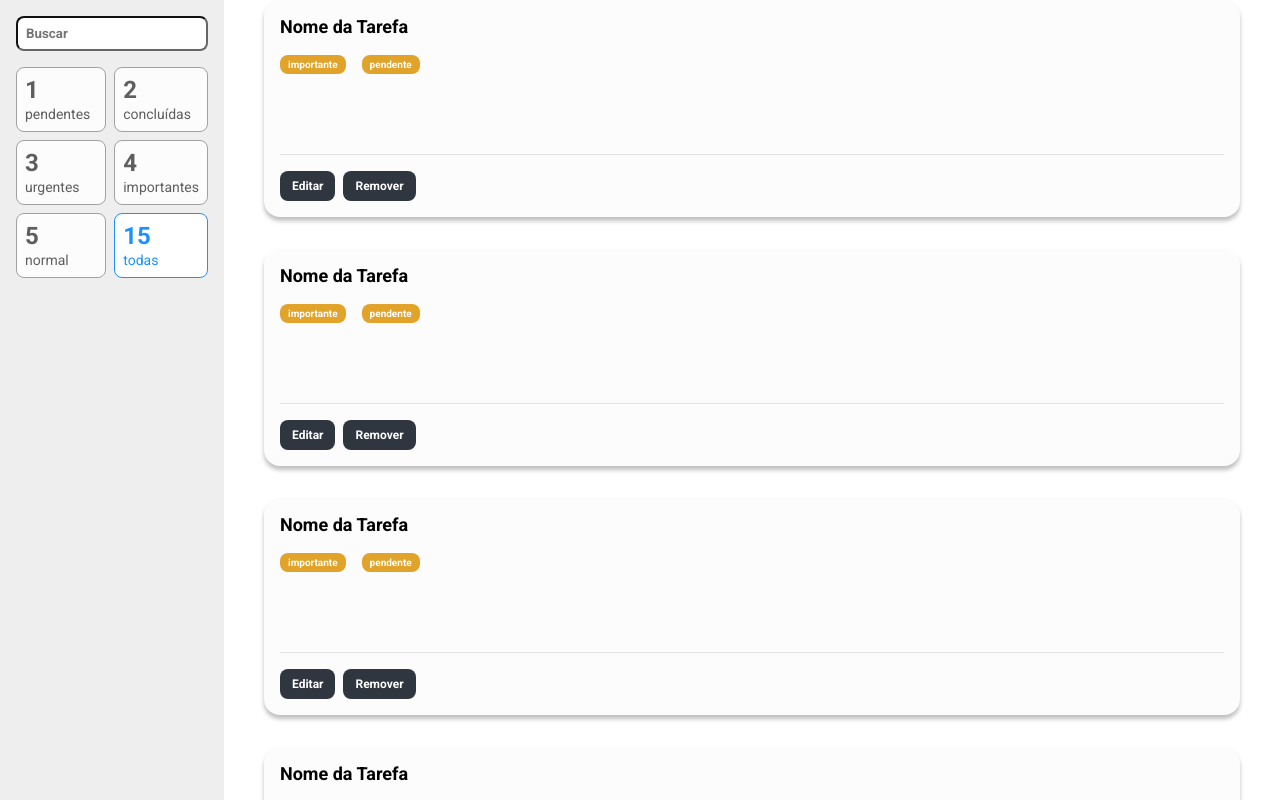
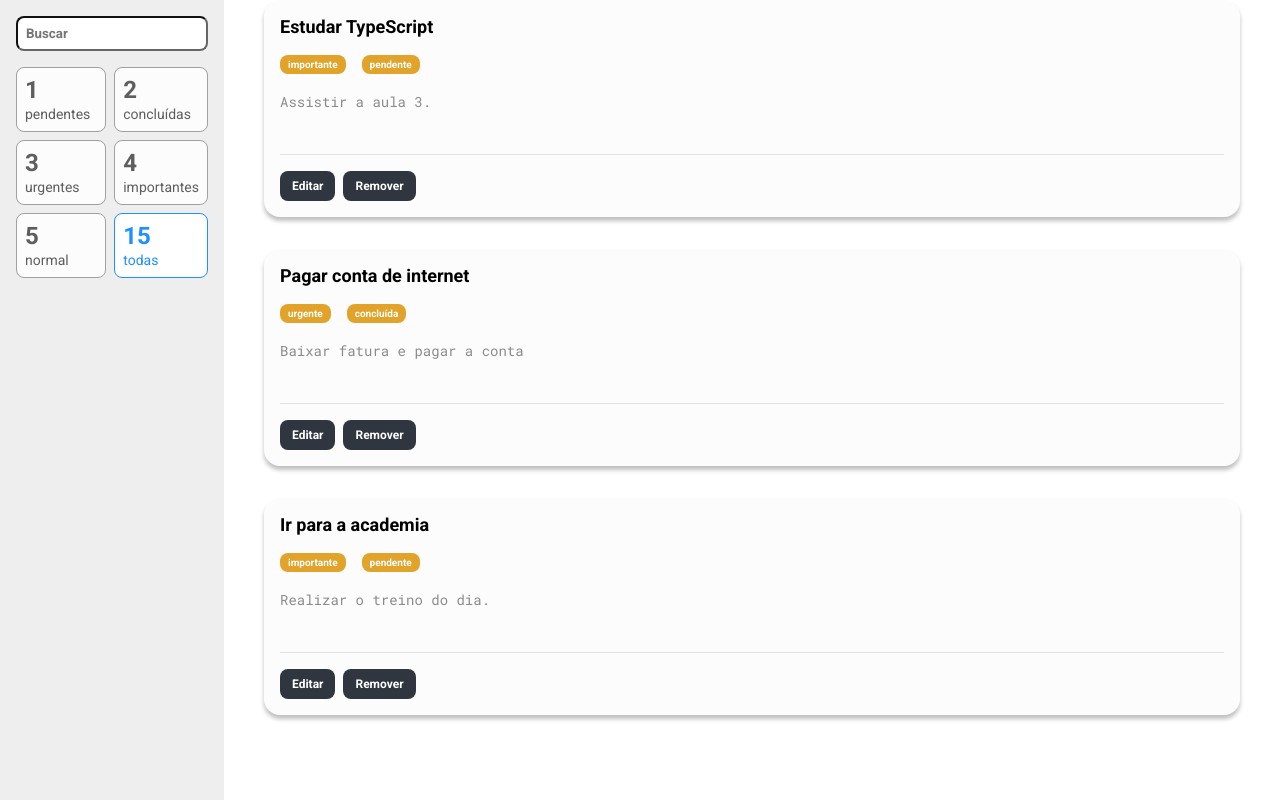
Before and after one commit to bcadore/ToDoList-ReactJS, a React (Create React App) app: page / in a window 1280 px wide. Built offline with nearby package versions, Linux system fonts and the light colour scheme.

Commit message:
Criado estado para os botões.

```diff
--- a/src/components/Tarefa/index.tsx
+++ b/src/components/Tarefa/index.tsx
@@ -1,16 +1,37 @@
-import * as S from './styles'
+import { useState } from 'react';
+import * as S from './styles';
 
-const Tarefa = () => (
+type Props = {
+  titulo: string;
+  prioridade: string;
+  status: string;
+  descricao: string;
+};
+
+const Tarefa = ({titulo, prioridade, status, descricao}: Props) => {
+  const [estaEditando, setEstaEditando] = useState(false);
+
+  return (
     <S.Card>
-        <S.Titulo>Nome da Tarefa</S.Titulo>
-        <S.Tag>importante</S.Tag>
-        <S.Tag>pendente</S.Tag>
-        <S.Descricao />
-        <S.BarraAcoes>
-            <S.Botao>Editar</S.Botao>
+      <S.Titulo>{titulo}</S.Titulo>
+      <S.Tag>{prioridade}</S.Tag>
+      <S.Tag>{status}</S.Tag>
+      <S.Descricao value={descricao} />
+      <S.BarraAcoes>
+        {estaEditando ? (
+          <>
+            <S.Botao>Salvar</S.Botao>
+            <S.Botao onClick={() => setEstaEditando(false)}>Cancelar</S.Botao>
+          </>
+        ) : (
+          <>
+            <S.Botao onClick={() => setEstaEditando(true)}>Editar</S.Botao>
             <S.Botao>Remover</S.Botao>
-        </S.BarraAcoes>
+          </>
+        )}
+      </S.BarraAcoes>
     </S.Card>
-)
+  );
+};
 
-export default Tarefa
+export default Tarefa;
--- a/src/containers/ListaTarefas/index.tsx
+++ b/src/containers/ListaTarefas/index.tsx
@@ -1,28 +1,44 @@
-import Tarefa from "../../components/Tarefa"
+import Tarefa from '../../components/Tarefa';
 
-import * as S from "./styles"
+import * as S from './styles';
+
+const tarefas = [
+  {
+    titulo: 'Estudar TypeScript',
+    descricao: 'Assistir a aula 3.',
+    prioridade: 'importante',
+    status: 'pendente',
+  },
+  {
+    titulo: 'Pagar conta de internet',
+    descricao: 'Baixar fatura e pagar a conta',
+    prioridade: 'urgente',
+    status: 'concluída',
+  },
+  {
+    titulo: 'Ir para a academia',
+    descricao: 'Realizar o treino do dia.',
+    prioridade: 'importante',
+    status: 'pendente',
+  },
+];
 
 const ListaTarefas = () => (
   <S.Container>
     <p></p>
     <ul>
-            <li>
-                <Tarefa />
+      {tarefas.map((t) => (
+        <li key={t.titulo}>
+          <Tarefa
+            descricao={t.descricao}
+            titulo={t.titulo}
+            status={t.status}
+            prioridade={t.prioridade}
+          />
         </li>
-            <li>
-                <Tarefa />
-            </li>
-            <li>
-                <Tarefa />
-            </li>
-            <li>
-                <Tarefa />
-            </li>
-            <li>
-                <Tarefa />
-            </li>
+      ))}
     </ul>
   </S.Container>
-)
+);
 
-export default ListaTarefas
+export default ListaTarefas;
```
Lines whose indentation alone changed are shown as unchanged.
